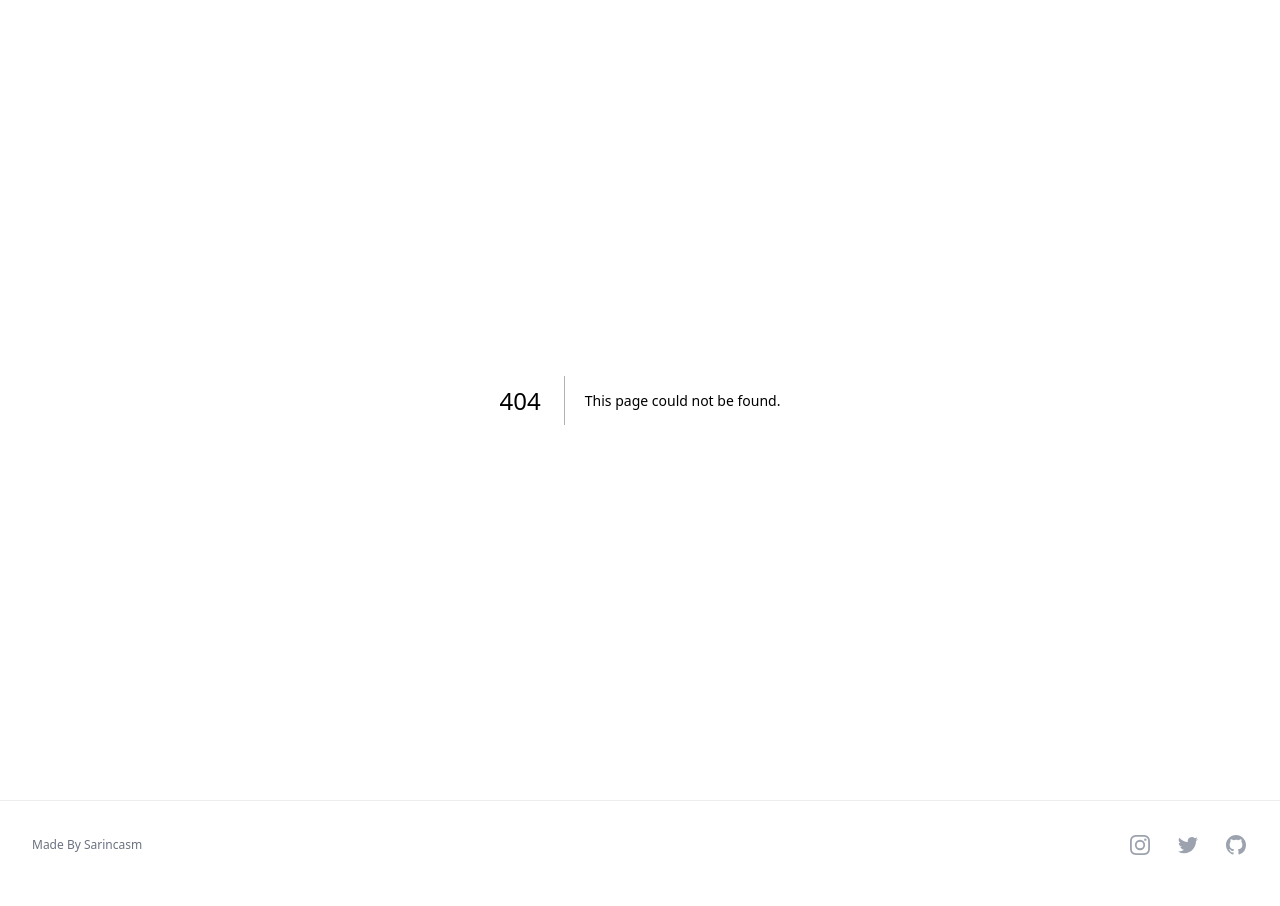
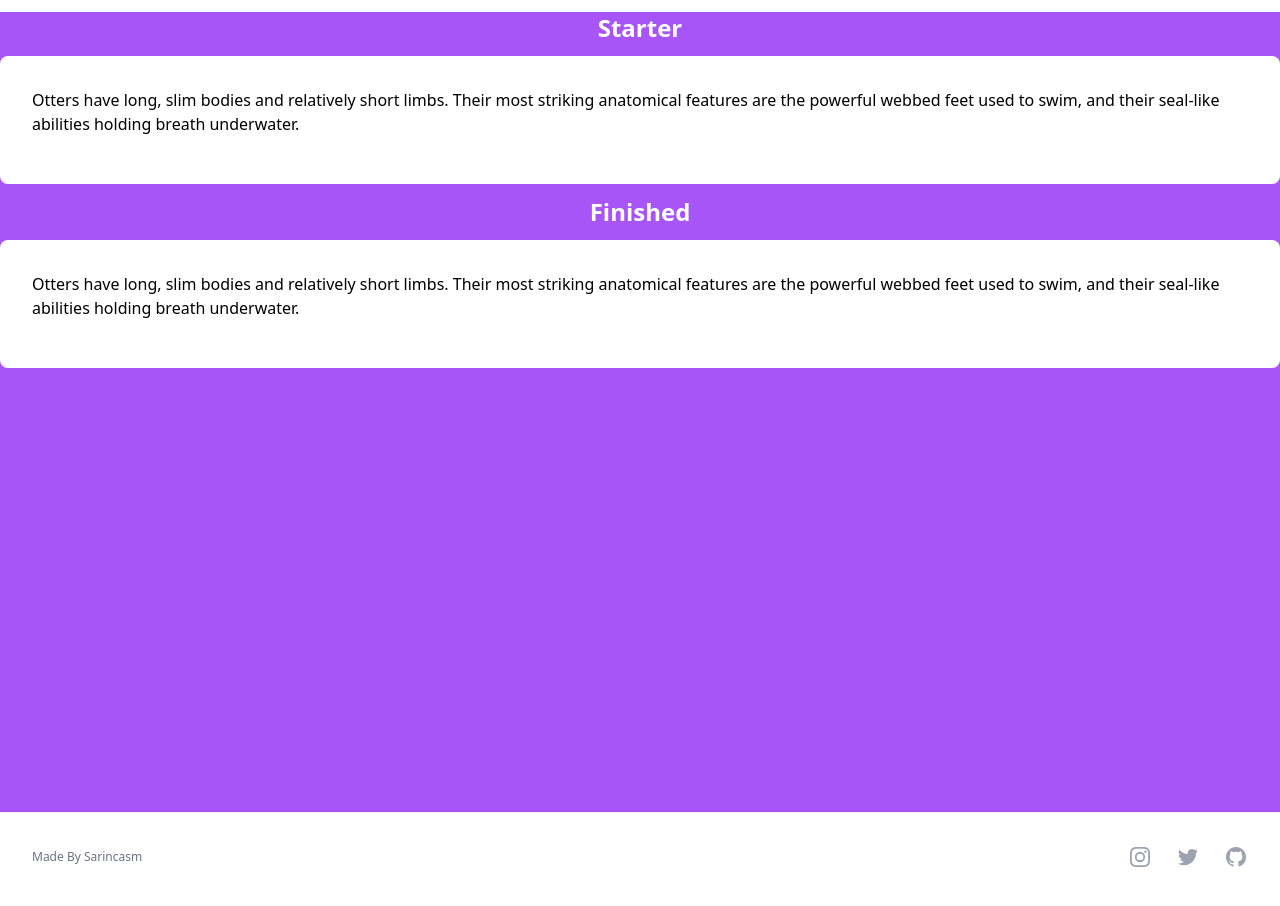
Before and after one commit to sarincasm/jar-of-dirt, a Next.js app in the folder style/css-fundamentals/: page /rendering-logic-i/flow-layout/max-width-wrapper in a window 1280 px wide. Before the commit this address had no page. Shown: the top 906 px of the page. Built offline with nearby package versions, Linux system fonts and the light colour scheme.

Commit message:
CSS Fundamentals Flow Layout Width Wrapper : Start

```diff
--- /dev/null
+++ b/style/css-fundamentals/app/rendering-logic-i/flow-layout/max-width-wrapper/page.tsx
@@ -0,0 +1,46 @@
+function renderStarter() {
+	return (
+		<section>
+			<div className="bg-white p-8 rounded-lg">
+				<p className="mb-4">
+					Otters have long, slim bodies and relatively short limbs. Their
+					most striking anatomical features are the powerful webbed feet
+					used to swim, and their seal-like abilities holding breath
+					underwater.
+				</p>
+			</div>
+		</section>
+	)
+}
+
+function renderDone() {
+	return (
+		<section>
+			<div className="bg-white p-8 rounded-lg">
+				<p className="mb-4">
+					Otters have long, slim bodies and relatively short limbs. Their
+					most striking anatomical features are the powerful webbed feet
+					used to swim, and their seal-like abilities holding breath
+					underwater.
+				</p>
+			</div>
+		</section>
+	)
+}
+
+export default function Page() {
+	return (
+		<main className="min-h-full bg-purple-500">
+			<div>
+				<h2 className="text-2xl font-bold my-3 text-center text-white">
+					Starter
+				</h2>
+				{renderStarter()}
+				<h2 className="text-2xl font-bold my-3 text-center text-white">
+					Finished
+				</h2>
+				{renderDone()}
+			</div>
+		</main>
+	)
+}
--- /dev/null
+++ b/style/css-fundamentals/app/rendering-logic-i/flow-layout/page.tsx
@@ -0,0 +1,33 @@
+import {LinkGrid, GridPost} from '@/components/LinkGrid'
+
+export default function Page() {
+	const base = '/rendering-logic-i/flow-layout'
+	const categoryTitle = 'Flow Layout'
+	const posts: GridPost[] = [
+		{
+			href: '/max-width-wrapper',
+			title: 'Max Width Wrapper',
+			description: 'Margins',
+			date: '2023-05-17',
+			category: {
+				href: `${base}`,
+				title: categoryTitle,
+			},
+		},
+		{
+			href: '/stretched-content',
+			title: 'Stretched Content',
+			description: 'Margins',
+			date: '2023-05-17',
+			category: {
+				href: `${base}`,
+				title: categoryTitle,
+			},
+		},
+	].map((post) => ({...post, href: base + post.href}))
+
+	const mainTitle = 'The Box Model'
+	const mainDescription = 'The Box Model'
+
+	return LinkGrid({posts, mainTitle, mainDescription})
+}
--- a/style/css-fundamentals/app/rendering-logic-i/page.tsx
+++ b/style/css-fundamentals/app/rendering-logic-i/page.tsx
@@ -13,6 +13,16 @@ export default function Page() {
 				title: 'Rendering Logic I',
 			},
 		},
+		{
+			href: '/flow-layout',
+			title: 'Flow Layout',
+			description: 'Inline, Block, Inline-Block, Width, Height',
+			date: '2023-05-17',
+			category: {
+				href: `${base}`,
+				title: 'Rendering Logic I',
+			},
+		},
 	].map((post) => ({...post, href: base + post.href}))
 	const mainTitle = 'Module 1: Rendering Logic I'
 	const mainDescription =
```
